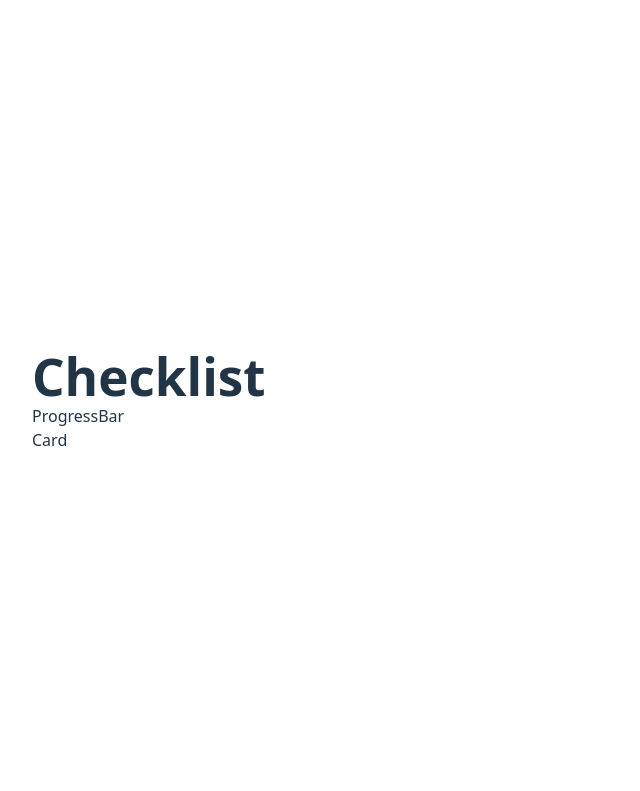
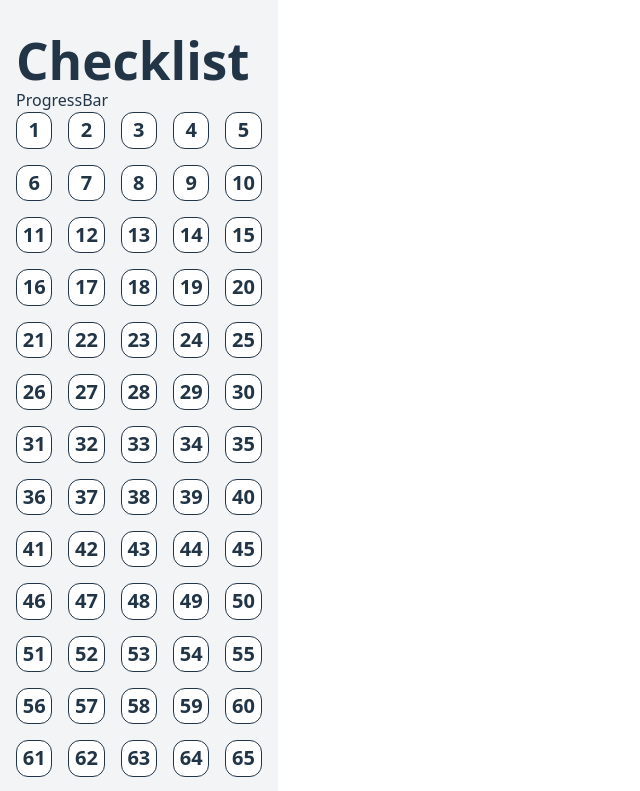
Before and after one commit to younginshin115/bucketlist-cards, a React (Vite) app: page / in a window 1280 px wide. Shown: the top 791 px of the page, without its empty margins (0-640 px from the left). Built offline with nearby package versions, Linux system fonts and the light colour scheme.

Commit message:
Feature: implement card grid with toggle functionality in App component

```diff
--- a/src/App.tsx
+++ b/src/App.tsx
@@ -1,13 +1,21 @@
-import React from 'react';
+import React, { useState } from 'react';
 import ProgressBar from './components/ProgressBar';
-import Card from './components/Card';
+import CardGrid from './components/CardGrid';
 
-function App() {
+const App = () => {
+  const [cardStates, setCardStates] = useState(Array(100).fill(false));
+
+  const handleToggle = (id: number) => {
+    setCardStates(prev =>
+      prev.map((val, i) => (i === id - 1 ? !val : val))
+    );
+  };
+
   return (
-    <div className="p-8">
+    <div className="max-w-screen-lg mx-auto px-4 py-8 bg-gray-100">
       <h1 className="text-3xl font-bold">Checklist</h1>
       <ProgressBar />
-      <Card />
+      <CardGrid cardStates={cardStates} onToggle={handleToggle} />
     </div>
   );
 }
--- a/src/components/Card.tsx
+++ b/src/components/Card.tsx
@@ -1,9 +1,22 @@
-import React from 'react'
+import React from 'react';
 
-const Card = () => {
-  return (
-    <div>Card</div>
-  )
+type CardProps = {
+    id: number;
+    isChecked: boolean;
+    onToggle: (id: number) => void;
+  };
+
+const Card = ({ id, isChecked, onToggle }: CardProps) => {
+    return (
+        <div
+          className={`w-full aspect-square flex items-center justify-center border rounded-xl cursor-pointer transition-transform duration-300 ${
+            isChecked ? 'bg-green-300 rotate-y-180' : 'bg-white'
+          }`}
+          onClick={() => onToggle(id)}
+        >
+          <span className="text-xl font-semibold">{isChecked ? '✅' : id}</span>
+        </div>
+      );
 }
 
 export default Card
--- /dev/null
+++ b/src/components/CardGrid.tsx
@@ -0,0 +1,14 @@
+import React from 'react'
+import Card from './Card';
+
+const CardGrid = ({ cardStates, onToggle }) => {
+    return (
+      <div className="grid grid-cols-5 gap-4">
+        {cardStates.map((isChecked, index) => (
+          <Card key={index} id={index + 1} isChecked={isChecked} onToggle={onToggle} />
+        ))}
+      </div>
+    );
+  };
+
+export default CardGrid
```
